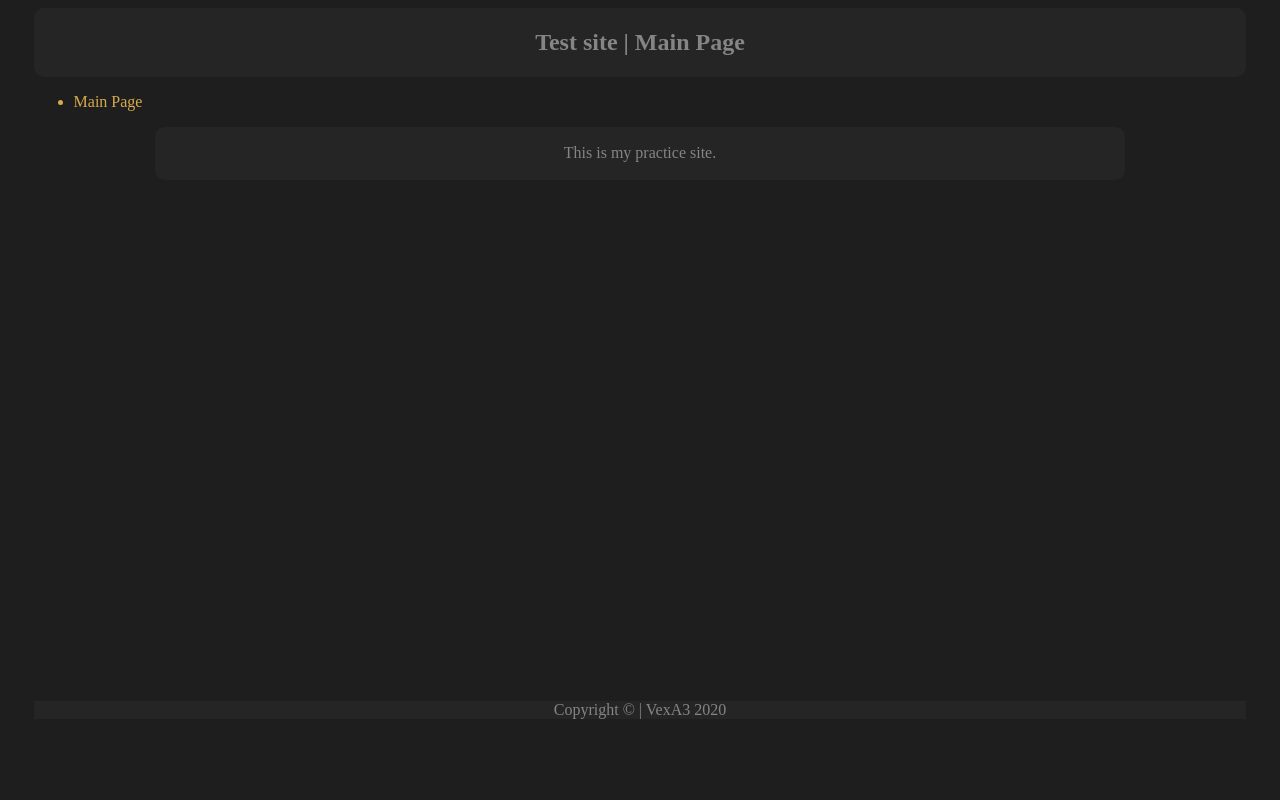
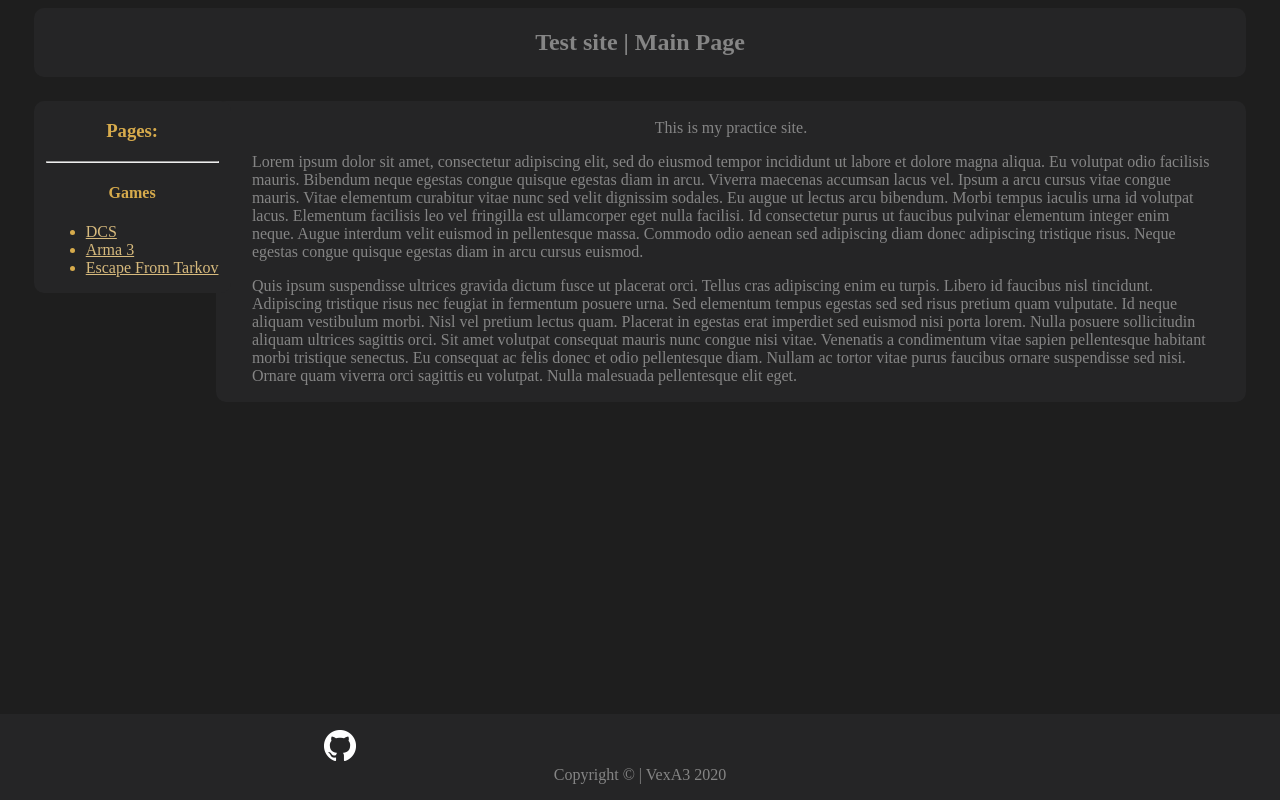
Before and after one commit to VexA3/VexA3.github.io, a plain HTML site: page index.html in a window 1280 px wide. Drawn offline with Linux system fonts and the light colour scheme.

Commit message:
Added games and pages. Added more CSS styling

```diff
--- a/index.html
+++ b/index.html
@@ -6,18 +6,40 @@
         <link href="main.css" rel="stylesheet">
     </head>
     <body>
-        <header><h2>Test site | Main Page</h2></header>
+        <header>
+            <h2>Test site | Main Page</h2>
+        </header>
 
         <nav>
+            <h3>Pages:</h3>
+            <hr>
+            <div class="Games">
+                <h4>Games</h4>
+            </div>
             <ul>
-                <li>Main Page</li>
+                <li><a href="Games/DCS.html">DCS</a></li>
+                <li><a href="Games/Arma3.html">Arma 3</a></li>
+                <li><a href="Games/EFT.html">Escape From Tarkov</a></li>
             </ul>
         </nav>
 
         <main>
             <p>This is my practice site.</p>
+            <p>
+                Lorem ipsum dolor sit amet, consectetur adipiscing elit, sed do eiusmod tempor incididunt ut labore et dolore magna aliqua. Eu volutpat odio facilisis mauris. Bibendum neque egestas congue quisque egestas diam in arcu. Viverra maecenas accumsan lacus vel. Ipsum a arcu cursus vitae congue mauris. Vitae elementum curabitur vitae nunc sed velit dignissim sodales. Eu augue ut lectus arcu bibendum. Morbi tempus iaculis urna id volutpat lacus. Elementum facilisis leo vel fringilla est ullamcorper eget nulla facilisi. Id consectetur purus ut faucibus pulvinar elementum integer enim neque. Augue interdum velit euismod in pellentesque massa. Commodo odio aenean sed adipiscing diam donec adipiscing tristique risus. Neque egestas congue quisque egestas diam in arcu cursus euismod.
+            </p>
+            <p>
+                Quis ipsum suspendisse ultrices gravida dictum fusce ut placerat orci. Tellus cras adipiscing enim eu turpis. Libero id faucibus nisl tincidunt. Adipiscing tristique risus nec feugiat in fermentum posuere urna. Sed elementum tempus egestas sed sed risus pretium quam vulputate. Id neque aliquam vestibulum morbi. Nisl vel pretium lectus quam. Placerat in egestas erat imperdiet sed euismod nisi porta lorem. Nulla posuere sollicitudin aliquam ultrices sagittis orci. Sit amet volutpat consequat mauris nunc congue nisi vitae. Venenatis a condimentum vitae sapien pellentesque habitant morbi tristique senectus. Eu consequat ac felis donec et odio pellentesque diam. Nullam ac tortor vitae purus faucibus ornare suspendisse sed nisi. Ornare quam viverra orci sagittis eu volutpat. Nulla malesuada pellentesque elit eget.
+            </p>
         </main>
 
-        <footer><p>Copyright © | VexA3 2020</p></footer>
+        <footer>
+            <p>
+                <dd>
+                    <a href="https://github.com/VexA3"><img src="images/GitHub-Mark-Light-32px.png" alt="Github"></a>
+                </dd>
+                Copyright © | VexA3 2020
+            </p>
+        </footer>
     </body>
 </html>
--- a/main.css
+++ b/main.css
@@ -5,7 +5,7 @@ body {
     padding-right: 2%;
 }
 
-header{
+header {
     background-color: #252526;
     text-align: center;
     border-radius: 10px;
@@ -13,21 +13,51 @@ header{
 }
 
 nav {
-    background-color: #1E1E1E;
+    background-color: #252526;
     color: #D7AB4C;
+    float: left;
+    margin-top: 2%;
+    padding-left: 1%;
+    padding-right: 1%;
+    border-radius: 10px;
+}
+
+nav h3{
+    text-align: center;
+}
+
+.Games{
+    text-align: center;
 }
 
 main {
     background-color: #252526;
+    float: initial;
+    border-radius: 10px;
+    padding: 0.10% 3% 0.10% 3%;
+    margin-left: 15%;
+    margin-right: 0%;
+    margin-top: 2%;
+}
+
+main p:first-child {
     text-align: center;
-    border-radius: 10px;
-    padding: 0.10% 20% 0.10% 20%;
-    margin-left: 10%;
-    margin-right: 10%;
 }
 
 footer {
     background-color: #252526;
     text-align: center;
-    margin-top: 43%;
+    position: fixed;
+    left: 0;
+    bottom: 0;
+    width: 100%;
 }
+
+footer dd{
+    display: block;
+    margin-right: 50%;
+}
+
+a {
+    color: #D7BA7D;
+}
```
Also changed, not shown: Games/Arma3.html (added, +29 -0 lines), Games/DCS.html (added, +29 -0 lines), Games/EFT.html (added, +29 -0 lines), images/GitHub-Mark-Light-32px.png (added).
